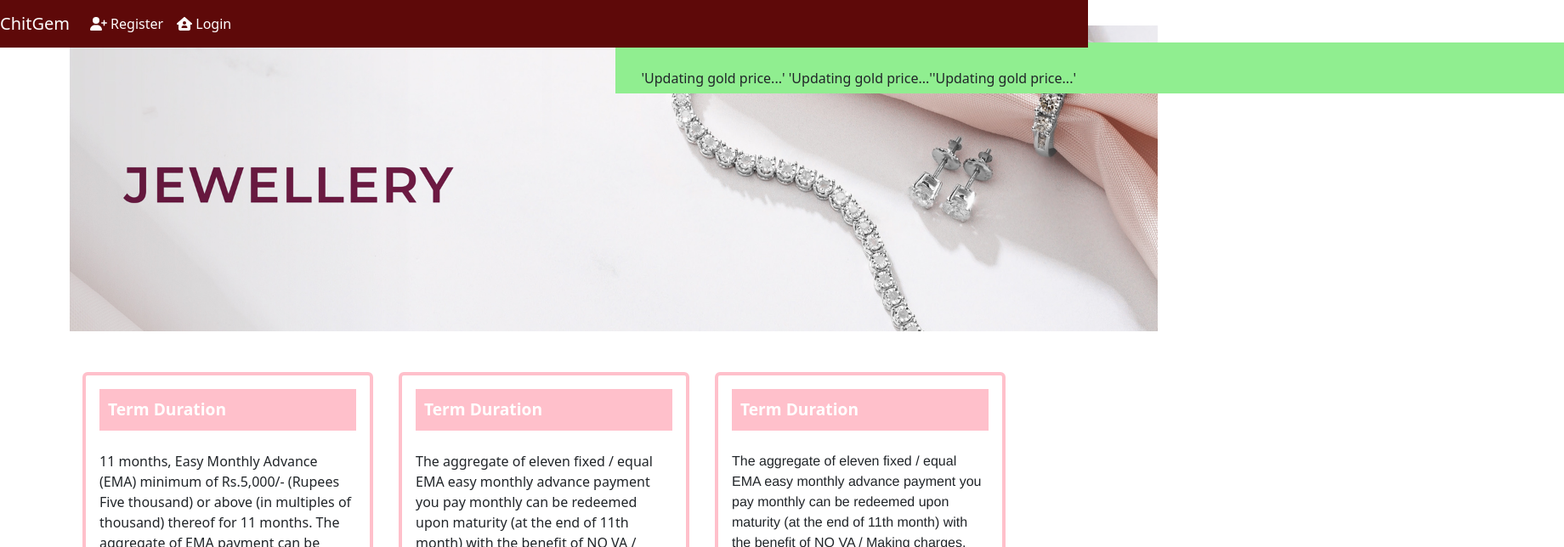
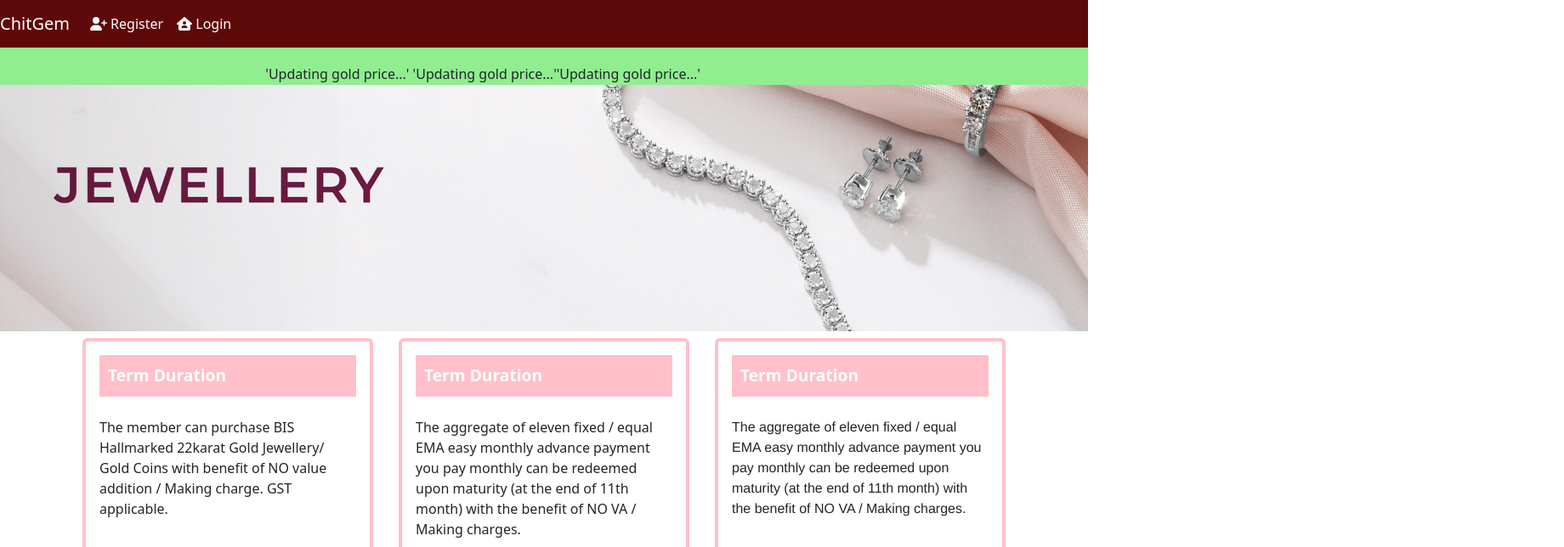
Before and after one commit to hemaswathi2002/ChitGem-app, a React (Create React App) app in the folder frontend/my-app/: page / in a window 1280 px wide. Shown: the top 644 px of the page at 85% size, 1840 px wide, since content can reach past the window. Built offline with nearby package versions, Linux system fonts and the light colour scheme; no server answers; what @react-pdf/renderer would draw is missing.

Commit message:
customer

```diff
--- a/frontend/my-app/src/Components/usersControl/Home.js
+++ b/frontend/my-app/src/Components/usersControl/Home.js
@@ -1,31 +1,27 @@
 import React from "react";
-import { Card, CardBody, CardTitle, CardText,Container} from 'reactstrap'
+import { Card, CardBody, CardTitle, CardText, Container } from 'reactstrap'
 import { useAuth } from "../../Context/AuthrorizeContext"
 import img from '../homeimg/Jewellery_Banner_AH_1920.jpg'
 import LiveGoldPriceDisplay from "./LiveGoldPriceDisplay"
 import '../../index.css'
+
 export default function Home() {
     const { user } = useAuth()
 
     return (
-        <>
-            <Container style={{ paddingTop: "50px" }}>
+        <div style={{justifyContent: "center", minHeight: "100vh" ,position: "relative"}}>
+            <div>
+                <Container style={{ paddingTop: "50px",justifyContent: "center" }}>
                     <LiveGoldPriceDisplay />
                 </Container>
-            <div>
-                {/* <Container style={{ display: "flex", justifyContent: "center", alignItems: "center", paddingTop: "370px" }}>
-                    <img src={img} alt="Jewellery Banner" className="banner-image" style={{ width: "100vw" }} />
-                </Container> */}
-            </div>
-            <div>
-            <Container className="container mt-5">
+                <Container className="mt-5" style={{ position: "fixed", top: "350px", left: "50%", transform: "translateX(-50%)" }}>
                     <div className="row">
                         <div className="col-md-4 d-flex">
-            <Card className="border border-4 border-darkpink flex-fill" style={{ borderColor: '#FFC0CB'}}>
+                            <Card className="border border-4 border-darkpink flex-fill" style={{ borderColor: '#FFC0CB' }}>
                                 <CardBody>
-                <CardTitle className="mb-0" style={{ fontWeight: 'bold', fontSize: '1.2rem', background: '#FFC0CB', color: 'white', padding: '10px' }}>Term Duration</CardTitle><br/>
+                                    <CardTitle className="mb-0" style={{ fontWeight: 'bold', fontSize: '1.2rem', background: '#FFC0CB', color: 'white', padding: '10px' }}>Term Duration</CardTitle><br />
                                     <CardText className="text-justify">
-                        11 months, Easy Monthly Advance (EMA) minimum of Rs.5,000/- (Rupees Five thousand) or above (in multiples of thousand) thereof for 11 months. The aggregate of EMA payment can be redeemed at the end of 11th month with full benefit on bhimagold.com. The member can purchase BIS Hallmarked 22karat Gold Jewellery/ Gold Coins with benefit of NO value addition / Making charge. GST applicable. Free gold coin is given on minimum enrollment of every Rs.8000.
+                                       The member can purchase BIS Hallmarked 22karat Gold Jewellery/ Gold Coins with benefit of NO value addition / Making charge. GST applicable.
                                     </CardText>
                                 </CardBody>
                             </Card>
@@ -33,7 +29,7 @@ export default function Home() {
                         <div className="col-md-4 d-flex">
                             <Card className="border border-4 border-darkpink flex-fill" style={{ borderColor: '#FFC0CB' }}>
                                 <CardBody>
-                <CardTitle className="mb-0" style={{ fontWeight: 'bold', fontSize: '1.2rem', background: '#FFC0CB', color: 'white', padding: '10px' }}>Term Duration</CardTitle><br/>
+                                    <CardTitle className="mb-0" style={{ fontWeight: 'bold', fontSize: '1.2rem', background: '#FFC0CB', color: 'white', padding: '10px' }}>Term Duration</CardTitle><br />
                                     <CardText className="text-justify">
                                         The aggregate of eleven fixed / equal EMA easy monthly advance payment you pay monthly can be redeemed upon maturity (at the end of 11th month) with the benefit of NO VA / Making charges.
                                     </CardText>
@@ -43,7 +39,7 @@ export default function Home() {
                         <div className="col-md-4 d-flex">
                             <Card className="border border-4 border-darkpink flex-fill" style={{ borderColor: '#FFC0CB' }}>
                                 <CardBody>
-                <CardTitle className="mb-0" style={{ fontWeight: 'bold', fontSize: '1.2rem', background: '#FFC0CB', color: 'white', padding: '10px' }}>Term Duration</CardTitle><br/>
+                                    <CardTitle className="mb-0" style={{ fontWeight: 'bold', fontSize: '1.2rem', background: '#FFC0CB', color: 'white', padding: '10px' }}>Term Duration</CardTitle><br />
                                     <CardText className="text-justify" style={{ fontFamily: 'Helvetica, sans-serif' }}>
                                         The aggregate of eleven fixed / equal EMA easy monthly advance payment you pay monthly can be redeemed upon maturity (at the end of 11th month) with the benefit of NO VA / Making charges.
                                     </CardText>
@@ -53,6 +49,6 @@ export default function Home() {
                     </div>
                 </Container>
             </div>
-</>
+        </div>
     );
 }
--- a/frontend/my-app/src/Components/usersControl/LiveGoldPriceDisplay.js
+++ b/frontend/my-app/src/Components/usersControl/LiveGoldPriceDisplay.js
@@ -1,47 +1,39 @@
-import React, { useState, useEffect } from 'react'
-import axios from 'axios'
-import Header from '../header/header'
-import img from '../homeimg/Jewellery_Banner_AH_1920.jpg'
+import React, { useState, useEffect } from 'react';
+import axios from 'axios';
+import Header from '../header/header';
+import img from '../homeimg/Jewellery_Banner_AH_1920.jpg';
 
 export default function LiveGoldPriceDisplay() {
-    const [goldPrice, setGoldPrice] = useState(null)
+    const [goldPrice, setGoldPrice] = useState(null);
 
     const fetchGoldPrice = async () => {
-        // try {
-        //     const response = await axios.get('http://localhost:3009/api/gold-price')
-        //     const goldPrice = response.data.goldPrice
-        //     console.log("Fetched Gold Price:", goldPrice) // Add this line to log fetched data
-        //     setGoldPrice(goldPrice)
-        // } catch (error) {
-        //     console.error('Error fetching gold price:', error)
-        //     console.log('Error fetching gold price:', error)
-        // }
         try {
-        //     const response = await axios.get('http://localhost:3009/api/gold-price')
-        //     const goldPrice = response.data.goldPrice
-        //     console.log("Fetched Gold Price:", goldPrice)
-        //     setGoldPrice(goldPrice)
+            // const response = await axios.get('http://localhost:3009/api/gold-price');
+            // const goldPrice = response.data.goldPrice;
+            // console.log("Fetched Gold Price:", goldPrice);
+            // setGoldPrice(goldPrice);
         } catch (error) {
-            console.error('Error fetching gold price:', error)
-            console.log('Error fetching gold price:', error)
+            console.error('Error fetching gold price:', error);
+            console.log('Error fetching gold price:', error);
         }
-    }
+    };
 
     useEffect(() => {
-        const intervalId = setInterval(fetchGoldPrice, 200000)
+        const intervalId = setInterval(fetchGoldPrice, 200000);
 
         return () => {
-            clearInterval(intervalId)
-        }
-    }, [])
+            clearInterval(intervalId);
+        };
+    }, []);
 
     useEffect(() => {
-        fetchGoldPrice()
-    }, [])
+        fetchGoldPrice();
+    }, []);
 
     return (
-        <div className="gold-price-container"  >
-            <div className="moving-strip"  style = {{padding:'30px'}} >
+<div className="gold-price-container" style={{ position: 'fixed', left: 0, right: 0, display: 'flex', flexDirection: 'row' }}>
+                <div className="moving-strip" style={{ padding: '25px', whiteSpace: 'nowrap' }}>
+                    <div className="moving-text">
                         {goldPrice !== null ? (
                             <div>
                                 <p style={{ fontSize: '20px' }}>
@@ -51,16 +43,16 @@ export default function LiveGoldPriceDisplay() {
                         ) : (
                             <div>
                                 <p>'Updating gold price...' 'Updating gold price...''Updating gold price...'</p>
-
                             </div>
                         )}
                     </div>
+                </div>
 
-        <div>
-                <div style={{ display: "flex", justifyContent: "center", alignItems: "center" ,paddingTop:"340px"}}>
-                    <img src={img} alt="Jewellery Banner" className="banner-image" style={{ width: "100vw" }} />
+            <div style={{ flexGrow: 1 }}>
+                <div style={{ display: 'flex', justifyContent: 'center', alignItems: 'center', paddingTop: '340px' }}>
+                    <img src={img} alt="Jewellery Banner" className="banner-image" style={{ width: '100vw' }} />
                 </div>
             </div>
         </div>
-    )
+    );
 }
--- a/frontend/my-app/src/index.css
+++ b/frontend/my-app/src/index.css
@@ -166,26 +166,15 @@ img {
   position: relative;
 }
 .moving-strip {
-  position: absolute;
+  position: static;
   top: 0;
   width: 100%;
   height: 5px;
   background-color: #90EE90;
-  animation: moveText 12s linear infinite;
   padding-bottom: 0;
-
-
 }
 
 
-@keyframes moveText {
-  0% {
-      transform: translateX(190%);
-  }
-  100% {
-      transform: translateX(-100%);
-  }
-}
 @import '~@fortawesome/fontawesome-free/css/all.css';
 .card {
   margin-bottom: 1rem;
@@ -214,3 +203,39 @@ img {
 .custom-card {
   border: 2px solid darkpink;
 }
+.moving-strip {
+  position: static;
+  width: 400%;
+  background-color: #90EE90;
+  overflow: hidden;
+  padding: 30px 0;
+}
+.moving-strip-container {
+  overflow-x: hidden; /* Hide horizontal overflow */
+  width: 150%; /* Ensure it takes full width */
+}
+
+
+
+@keyframes moveStrip {
+  0% {
+      transform: translateX(0);
+  }
+  100% {
+      transform: translateX(-100%); /* Move strip to the left by its width */
+  }
+}
+.moving-text {
+  display: inline-block;
+  white-space: nowrap;
+  animation: moveText 25s linear infinite
+}
+
+@keyframes moveText {
+  0% {
+    transform: translateX(100%);
+  }
+  100% {
+    transform: translateX(-100%);
+  }
+}
```
Also changed, not shown: frontend/my-app/src/Components/Customer/CustomersTable.js (+43 -38 lines), frontend/my-app/src/Components/Jewel/JewelTable.js (+50 -50 lines). Lines whose indentation alone changed are shown as unchanged.
